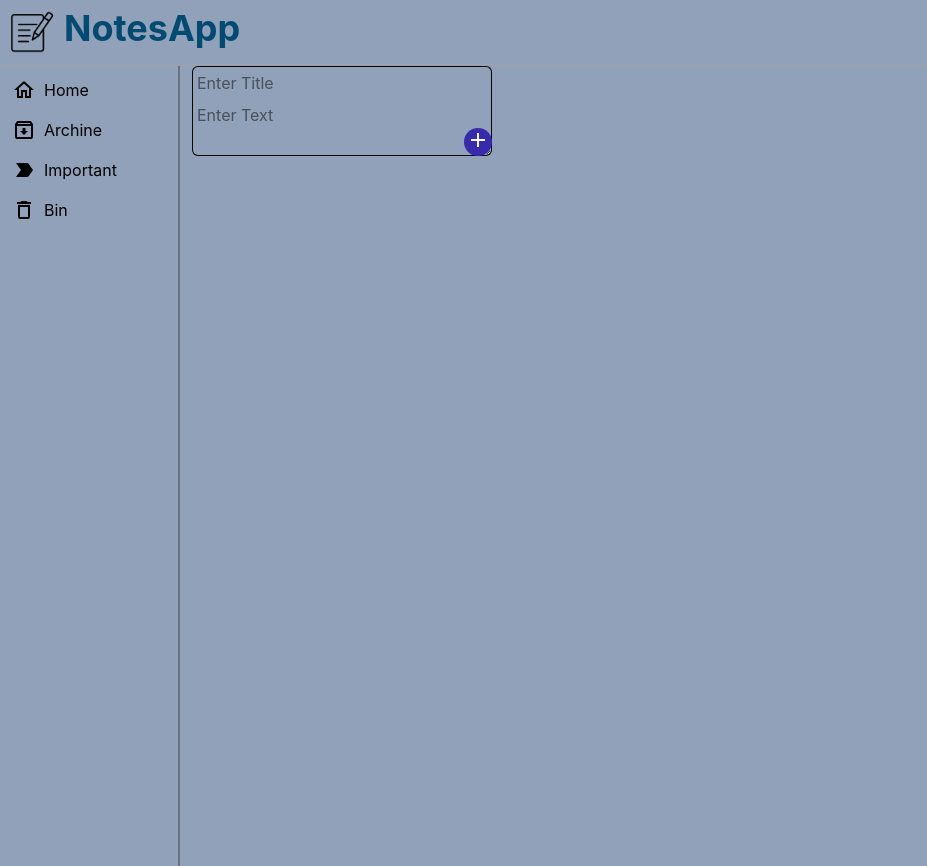
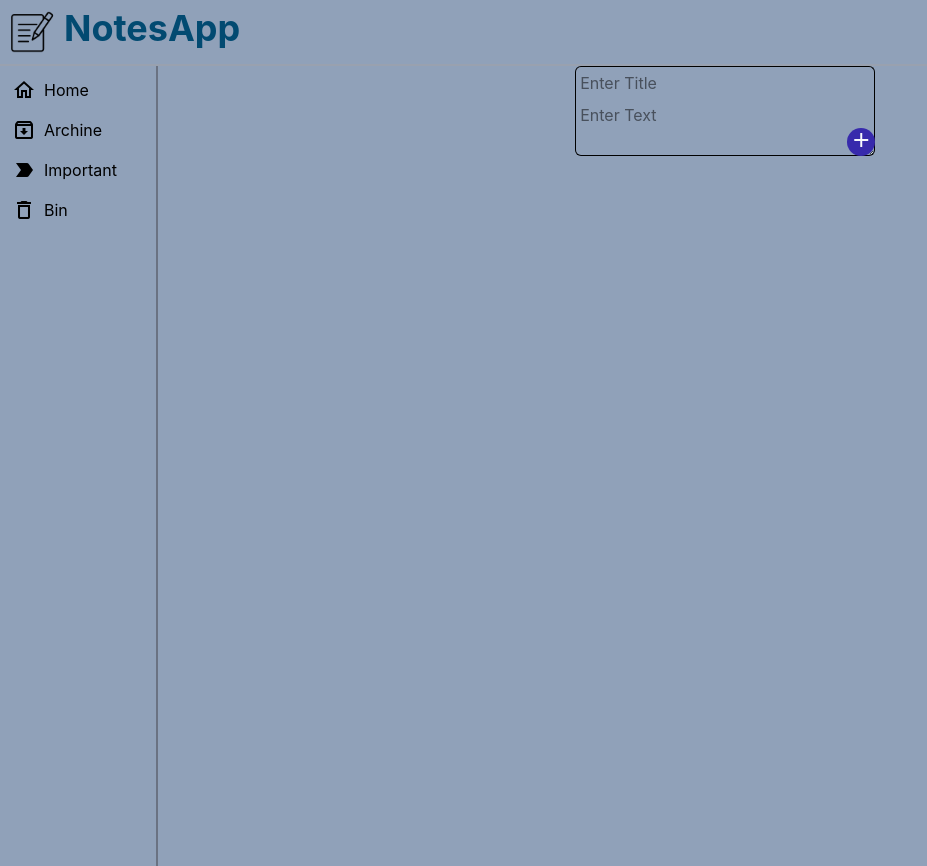
Before and after one commit to AshokCse01/react-note-app, a React (Vite) app: page / in a window 1280 px wide. Shown: the whole page, without its empty margins (0-927 px from the left). Built offline with nearby package versions, Linux system fonts and the light colour scheme.

Commit message:
fixes the css of card container

```diff
--- a/src/pages/Home/index.jsx
+++ b/src/pages/Home/index.jsx
@@ -38,8 +38,8 @@ export const Home = () => {
             <Navbar />
             <main className="flex gap-3">
                 <SideBar />
-                <div>
-                    <div className="flex flex-col w-[300px]  border-slate-800 relative ">
+                <div className=" flex flex-col w-screen">
+                    <div className="flex flex-col w-[300px]  border-slate-800 relative self-center">
 
                         <input value={title} onChange={onTitleChange} className="border" placeholder="Enter Title"
                             className=" border border-natural-800 rounded-t-md focus:outline-none border-b-0 p-1" />
@@ -49,13 +49,13 @@ export const Home = () => {
                         </button>
                     </div>
 
-
+                    <div className="mt-14">
 
                         {
                             pinnedNotes?.length > 0 && (
                                 <>
-                                <h3>Pinned Notes</h3>
-                            <div className="flex flex-wrap mt-14 gap-6">
+                                    <h3 className="m-2 text-xl font-semibold">Pinned Notes</h3>
+                                    <div className="flex flex-wrap gap-6">
                                         {
                                             pinnedNotes?.length > 0 && pinnedNotes.map(({ id, title, text, isPinned }) => (
                                                 <NotesCard key={id} id={id} text={text} title={title} isPinned={isPinned} />
@@ -66,18 +66,17 @@ export const Home = () => {
                             )
                         }
 
-
-                    <div className="flex flex-wrap mt-14 gap-6">
                         {
-                            pinnedNotes?.length > 0 && <h3>other Notes </h3>
+                            pinnedNotes?.length > 0 && <h3 className="m-2 mt-2 text-xl font-semibold">Other Notes </h3>
                         }
+                        <div className="flex flex-wrap  gap-6">
                             {
                                 otherNotes?.length > 0 && otherNotes.map(({ id, title, text, isPinned }) => (
                                     <NotesCard key={id} id={id} text={text} title={title} isPinned={isPinned} />
                                 ))
                             }
                         </div>
-
+                    </div>
 
                 </div>
 
```
Lines whose indentation alone changed are shown as unchanged.
